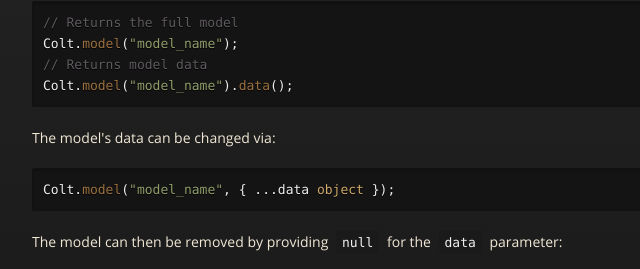
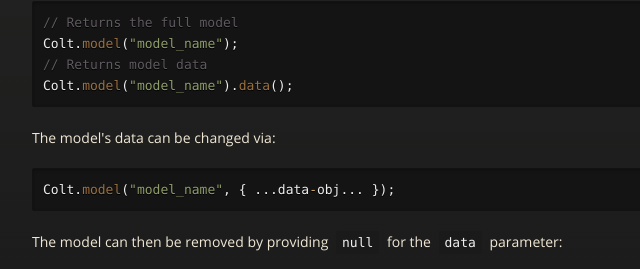
Before and after one commit to ksafranski/ColtJS, a plain HTML site: page index.html in a window 1280 px wide. Shown: the part 6130-6399 px from the top of the page, 283-923 px from the left. Drawn offline with nearby package versions, Linux system fonts and the light colour scheme.

Commit message:
Update model docs

```diff
--- a/index.html
+++ b/index.html
@@ -318,7 +318,7 @@ Colt.model("model_name").data();
 
 <p>The model's data can be changed via:</p>
 
-<pre><code data-language="javascript">Colt.model("model_name", { ...data object });</code></pre>
+<pre><code data-language="javascript">Colt.model("model_name", { ...data-obj... });</code></pre>
 
 <p>The model can then be removed by providing <code>null</code> for the <code>data</code> parameter:</p>
 
```
